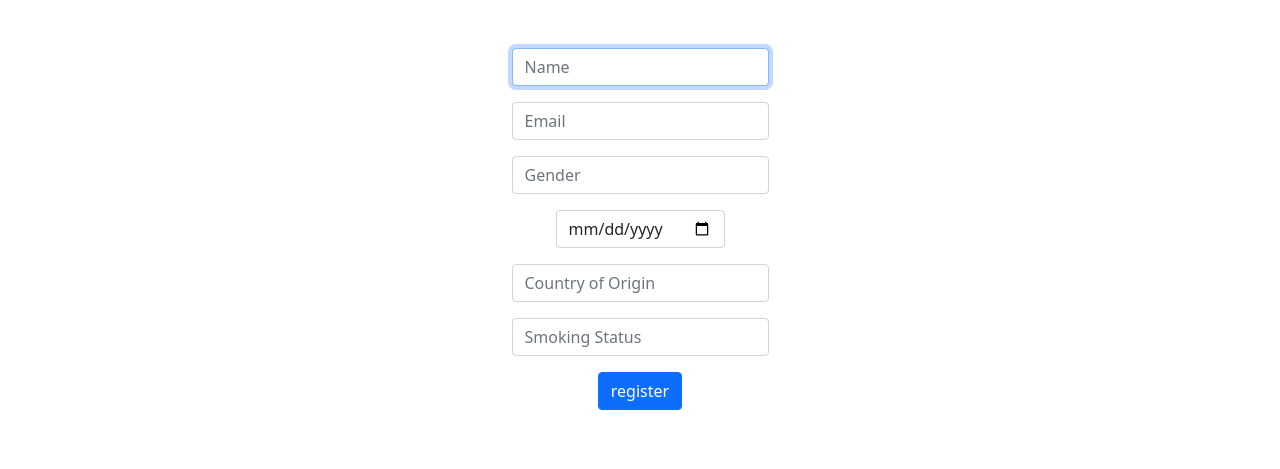
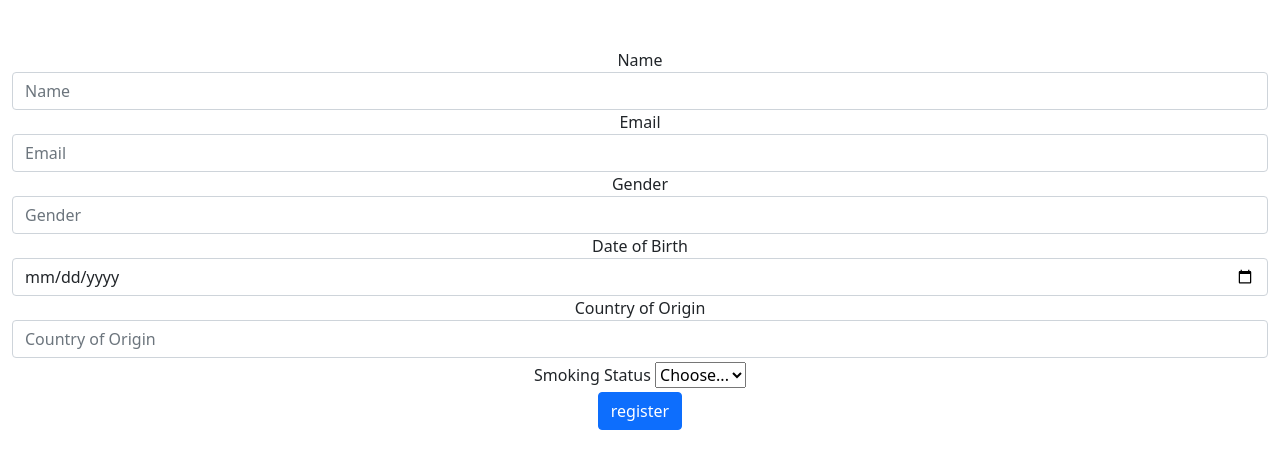
Before and after one commit to DataMeshPoC/Customer, a Flask app: page /register in a window 1280 px wide. Shown: the part 66-535 px from the top of the page. Run offline with Flask 2, Linux system fonts and the light colour scheme.

Commit message:
big html and css fix

```diff
--- a/templates/layout.html
+++ b/templates/layout.html
@@ -7,6 +7,7 @@
         <meta charset="utf-8">
         <meta name="viewport" content="initial-scale=1, width=device-width">
            <link crossorigin="anonymous" href="https://cdn.jsdelivr.net/npm/bootstrap@5.1.3/dist/css/bootstrap.min.css" integrity="sha384-1BmE4kWBq78iYhFldvKuhfTAU6auU8tT94WrHftjDbrCEXSU1oBoqyl2QvZ6jIW3" rel="stylesheet">
+
         <script crossorigin="anonymous" src="https://cdn.jsdelivr.net/npm/bootstrap@5.1.3/dist/js/bootstrap.bundle.min.js" integrity="sha384-ka7Sk0Gln4gmtz2MlQnikT1wXgYsOg+OMhuP+IlRH9sENBO0LRn5q+8nbTov4+1p"></script>
 
         <title>FWD PoC {% block title %}{% endblock %}</title>
--- a/templates/register.html
+++ b/templates/register.html
@@ -6,23 +6,35 @@
 
 {% block main %}
     <form action="/register" method="post">
-        <div class="mb-3">
-            <input autocomplete="off" autofocus class="form-control mx-auto w-auto" id="name" name="name" placeholder="Name" type="text">
+        <form>
+            <div class="form-group">
+              <label for="formGroupExampleInput">Name</label>
+              <input type="text" class="form-control" id="name" name="name" placeholder="Name">
             </div>
-        <div class="mb-3">
-            <input class="form-control mx-auto w-auto" id="email" name="email" placeholder="Email" type="text">
+            <div class="form-group">
+              <label for="formGroupExampleInput2">Email</label>
+              <input type="email" class="form-control" id="email" name="email" placeholder="Email">
             </div>
-        <div class="mb-3">
-            <input autocomplete="off" autofocus class="form-control mx-auto w-auto" id="gender" name="gender" placeholder="Gender" type="text">
+            <div class="form-group">
+                <label for="formGroupExampleInput2">Gender</label>
+                <input type="text" class="form-control" id="gender" name="gender" placeholder="Gender">
               </div>
-        <div class="mb-3">
-            <input class="form-control mx-auto w-auto" id="dob" name="dob" placeholder="Date of Birth" type="date">
+              <div class="form-group">
+                <label for="formGroupExampleInput2">Date of Birth</label>
+                <input type="date" class="form-control" id="dob" name="dob" placeholder="Date of Birth">
               </div>
-        <div class="mb-3">
-            <input class="form-control mx-auto w-auto" id="country" name="country" placeholder="Country of Origin" type="text">
+              <div class="form-group">
+                <label for="formGroupExampleInput2">Country of Origin</label>
+                <input type="text" class="form-control" id="country" name="country" placeholder="Country of Origin">
               </div>
-        <div class="mb-3">
-            <input class="form-control mx-auto w-auto" id="smoking_status" name="smoking_status" placeholder="Smoking Status" type="text">
+                <div class="form-row align-items-center">
+                  <div class="col-auto my-1">
+                    <label class="mr-sm-2 sr-only" for="smoking_status">Smoking Status</label>
+                    <select class="custom-select mr-sm-2" id="smoking_status" name="smoking_status" placeholder="Smoking Status">
+                      <option selected>Choose...</option>
+                      <option value="1">Yes</option>
+                      <option value="2">No</option>
+                    </select>
                   </div>
 
         <button class="btn btn-primary" type="submit">register</button>
```
Also changed, not shown: templates/index.html (+29 -24 lines), templates/login.html (+4 -3 lines), 1 other file. Lines whose indentation alone changed are shown as unchanged.
